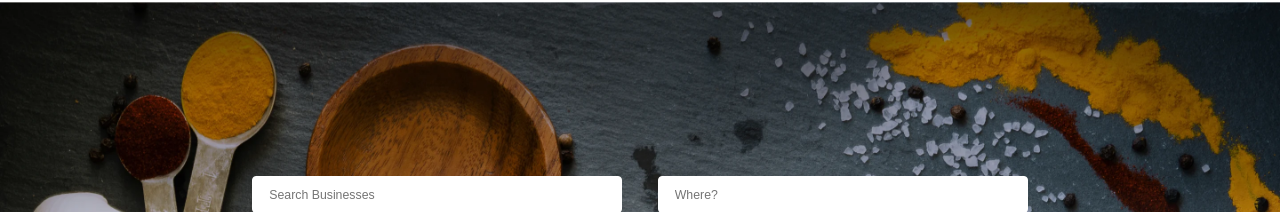
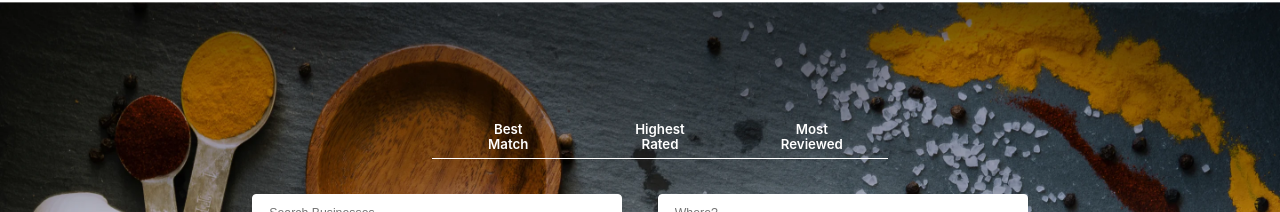
Before and after one commit to mtorcellini/ravenous, a React (Create React App) app: page / in a window 1280 px wide. Shown: the part 80-292 px from the top of the page. Built offline with nearby package versions, Linux system fonts and the light colour scheme.

Commit message:
sort by options list

```diff
--- a/src/components/SearchBar/SearchBar.css
+++ b/src/components/SearchBar/SearchBar.css
@@ -13,6 +13,7 @@
   justify-content: center;
   margin-bottom: 2.22rem;
   color: #ffffff;
+  list-style: none;
 }
 
 .SearchBar-sort-options li {
--- a/src/components/SearchBar/SearchBar.js
+++ b/src/components/SearchBar/SearchBar.js
@@ -8,6 +8,18 @@ const sortByOptions = {
 }
 
 class SearchBar extends React.Component {
+
+  constructor(props) {
+    super(props);
+    this.state = {
+      term : "",
+      location : "",
+      sortBy : "best_match"
+    }
+
+    // this.renderSortByOptions = this.renderSortByOptions.bind(this);
+  }
+
 
   renderSortByOptions() {
     return Object.keys(sortByOptions).map(sortByOption => {
@@ -21,7 +33,7 @@ class SearchBar extends React.Component {
       <div className="SearchBar">
         <div className="SearchBar-sort-options">
           <ul>
-            {this.renderSortByOptions}
+            {this.renderSortByOptions()}
           </ul>
         </div>
         <div className="SearchBar-fields">
```
Also changed, not shown: 1 other file (tests, documents, lock files or other folders).
